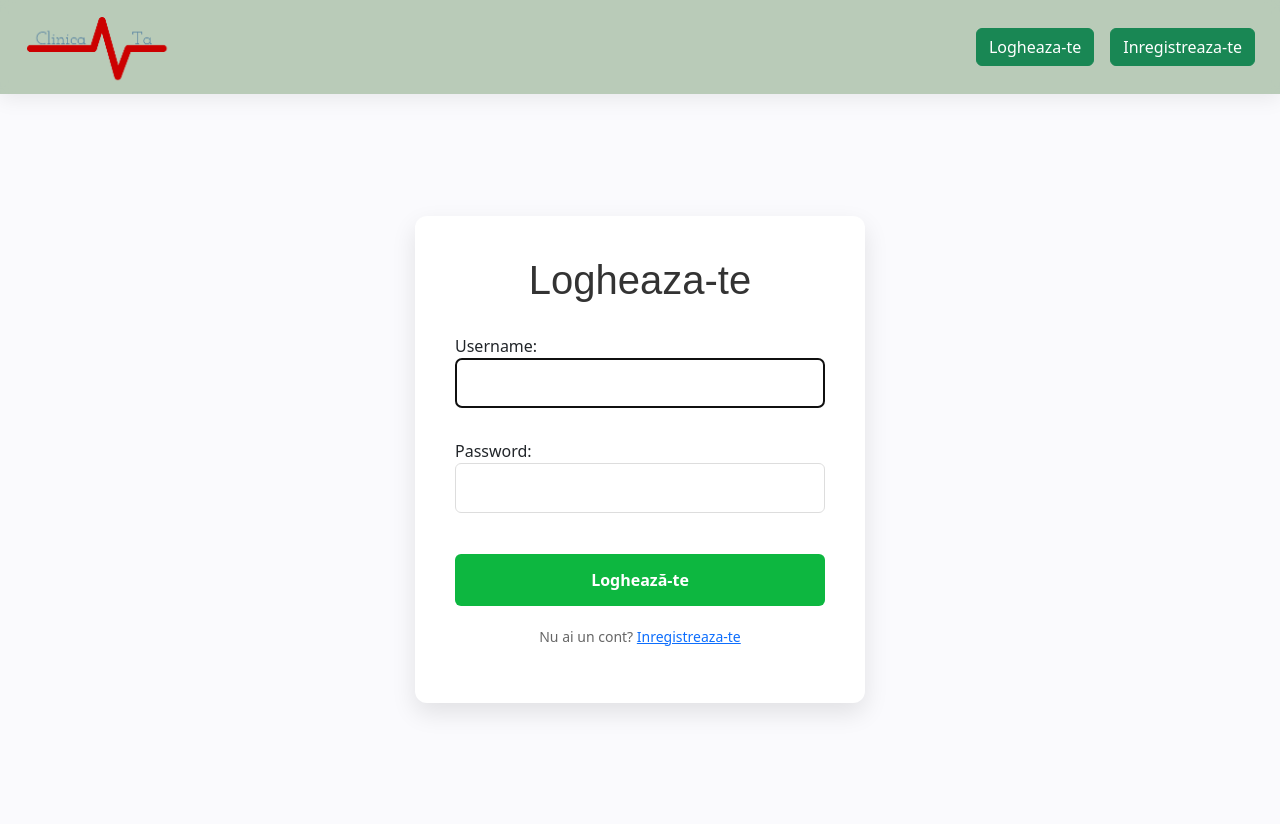
After one commit to catalinAlecu/lic_clinica, a Django app: page /login/ in a window 1280 px wide. The commit adds this page. Run offline with Django 5.2, Linux system fonts and the light colour scheme.

Commit message:
login and register
Login and register forms added

```diff
--- a/licenta/CliniCata/CliniCata/settings.py
+++ b/licenta/CliniCata/CliniCata/settings.py
@@ -121,3 +121,5 @@ USE_TZ = True
 STATIC_URL = 'static/'
 
 LOGIN_REDIRECT_URL = '/'
+
+LOGOUT_REDIRECT_URL = 'login/'
--- /dev/null
+++ b/licenta/CliniCata/clinica/forms.py
@@ -0,0 +1 @@
+from django import forms
--- a/licenta/CliniCata/clinica/static/style.css
+++ b/licenta/CliniCata/clinica/static/style.css
@@ -11,23 +11,29 @@ body {
 }
 
 .navbar {
-    background-color: rgba(0, 0, 0, 0.2);
-    backdrop-filter: blur(4px);
-    -webkit-backdrop-filter: blur(4px);
-    border-bottom: 1px solid rgba(255, 255, 255, 0.1);
+    display: flex;
+    justify-content: space-between;
+    align-items: center;
+    background-color: rgba(173, 194, 172, 0.85);
+    backdrop-filter: blur(8px);
+    box-shadow: 0 4px 20px rgba(0, 0, 0, 0.08);
+    position: relative;
+    padding: 2px 5px;
+    width: 100%;
 }
 
 .hero-section {
     background-image: url('images/pexels-karola-g-4021769.jpg');
-
     background-size: cover;
     background-position: center;
-    height: 120vh;
+    min-height: 100vh;
     width: 100%;
     display: flex;
     flex-direction: column;
     align-items: center;
     justify-content: center;
+    margin: 0;
+    padding: 0;
 
     color: white;
     text-shadow: 2px 2px 4px rgba(0, 0, 0, 0.7);
@@ -65,6 +71,71 @@ body {
     cursor: pointer;
 }
 
+/* Register */
+
+.page-wrapper {
+    min-height: calc(100vh - 70px);
+    display: flex;
+    justify-content: center;
+    align-items: center;
+    padding: 20px;
+}
+
+
+.auth-card {
+    background-color: #ffffff;
+    width: 100%;
+    max-width: 450px;
+    padding: 40px;
+    border-radius: 12px;
+    box-shadow: 0 10px 25px rgba(0, 0, 0, 0.1);
+}
+
+
+.auth-card h1 {
+    text-align: center;
+    margin-bottom: 30px;
+    color: #333;
+    font-family: sans-serif;
+}
+
+
+.auth-card input {
+    width: 100%;
+    padding: 12px;
+    margin-bottom: 15px;
+    border: 1px solid #ddd;
+    border-radius: 6px;
+    box-sizing: border-box;
+    /* Previne lățirea inputului peste container */
+}
+
+
+.btn-submit {
+    width: 100%;
+    padding: 14px;
+    background-color: #0db740;
+    color: white;
+    border: none;
+    border-radius: 6px;
+    font-size: 16px;
+    font-weight: bold;
+    cursor: pointer;
+    margin-top: 10px;
+    transition: background 0.3s;
+}
+
+.btn-submit:hover {
+    background-color: #0b722a;
+}
+
+.auth-footer {
+    text-align: center;
+    margin-top: 20px;
+    font-size: 14px;
+    color: #666;
+}
+
 @keyframes fadeEffect {
     from {
         opacity: 0;
--- a/licenta/CliniCata/clinica/templates/base.html
+++ b/licenta/CliniCata/clinica/templates/base.html
@@ -20,10 +20,10 @@
     </button>
     <div class="collapse navbar-collapse" id="navbarNavAltMarkup">
       <div class="navbar-nav ms-auto">
-        <a class="nav-link" href="#">
+        <a class="nav-link" href="{% url 'login' %}">
             <button type="button" class="btn btn-success">Logheaza-te</button>
         </a>
-        <a class="nav-link" href="#">
+        <a class="nav-link" href="{% url 'register' %}">
             <button type="button" class="btn btn-success">Inregistreaza-te</button>
         </a>
       </div>
@@ -36,6 +36,7 @@
     {% endblock %}
 
 
+
     {% block content %}
 
     {% endblock %}
--- /dev/null
+++ b/licenta/CliniCata/clinica/templates/login.html
@@ -0,0 +1,23 @@
+{% extends "base.html" %}
+{% load static %}
+
+{% block content %}
+
+<div class="page-wrapper">
+
+    <div class="auth-card">
+        <h1>Logheaza-te</h1>
+
+        <form method="POST">
+            {% csrf_token %}
+            {{ form.as_p }}
+            <button type="submit" class="btn-submit">Loghează-te</button>
+        </form>
+
+        <div class="auth-footer">
+            <p>Nu ai un cont? <a href="{% url 'register' %}">Inregistreaza-te</a></p>
+        </div>
+    </div>
+
+</div>
+{% endblock %}
--- a/licenta/CliniCata/clinica/urls.py
+++ b/licenta/CliniCata/clinica/urls.py
@@ -1,6 +1,9 @@
 from django.urls import path
 from clinica import views
+from .views import RegisterView, MyLoginView
 
 urlpatterns = [
     path('', views.HomePageView.as_view(), name='home'),
+    path('register/', RegisterView.as_view(), name='register'),
+    path('login/', MyLoginView.as_view(), name='login'),
 ]
--- a/licenta/CliniCata/clinica/views.py
+++ b/licenta/CliniCata/clinica/views.py
@@ -1,7 +1,23 @@
 from django.shortcuts import render
-from django.views.generic import TemplateView
+from django.views.generic import TemplateView, CreateView
+from django.contrib.auth.forms import UserCreationForm
+from django.urls import reverse_lazy
+from django.contrib.auth.views import LoginView
 
 # Create your views here.
 
 class HomePageView(TemplateView):
     template_name = 'index.html'
+
+class RegisterView(CreateView):
+    form_class = UserCreationForm
+    template_name = 'register.html'
+    success_url = reverse_lazy('login')
+
+class MyLoginView(LoginView):
+    template_name = 'login.html'
+
+    redirect_authenticated_user = True
+
+    def get_success_url(self):
+        return reverse_lazy('home')
```
Also changed, not shown: licenta/CliniCata/clinica/templates/register.html (added, +26 -0 lines).
